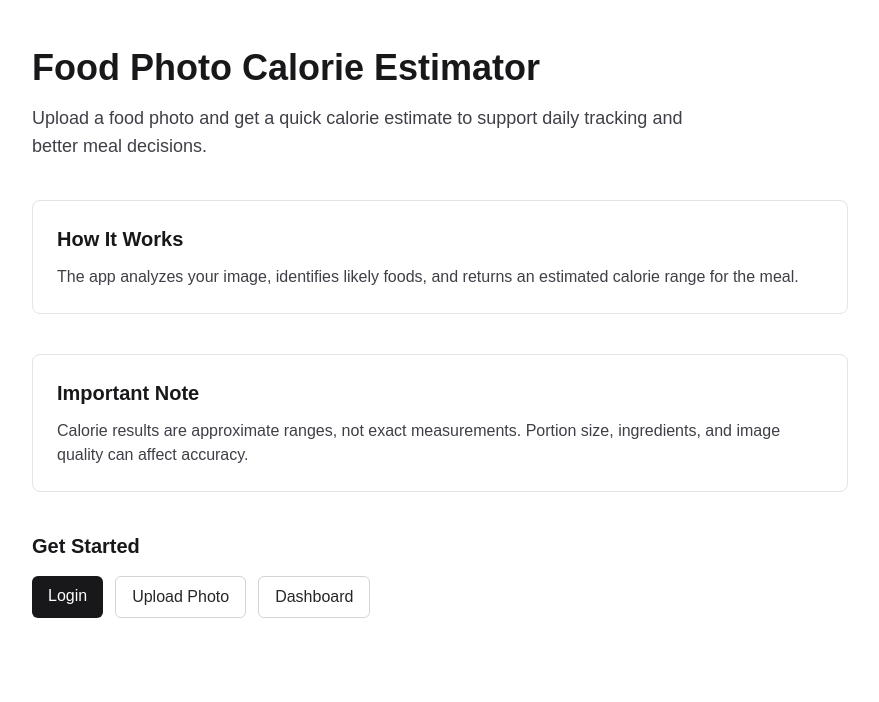
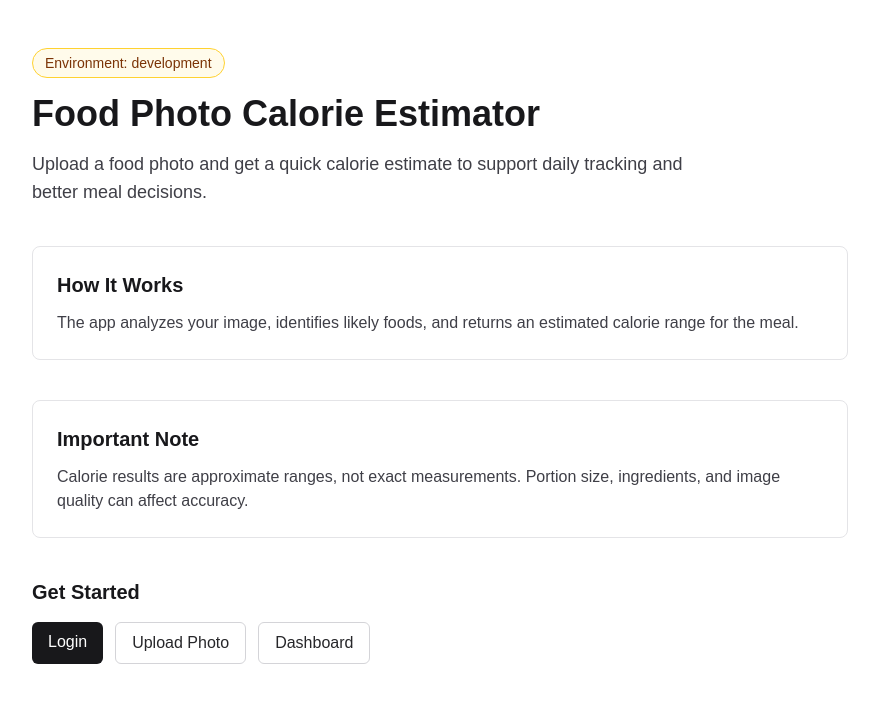
Before and after one commit to EliasZhang9/calorie-photo-de, a Next.js app in the folder calorie-photo-de/: page / in a window 1280 px wide. Shown: the top 702 px of the page, without its empty margins (200-1079 px from the left). Built offline with nearby package versions, Linux system fonts and the light colour scheme.

Commit message:
feat: show current environment on home page

```diff
--- a/calorie-photo-de/app/page.tsx
+++ b/calorie-photo-de/app/page.tsx
@@ -1,7 +1,12 @@
 export default function Home() {
+  const currentEnvironment = process.env.NODE_ENV ?? "unknown";
+
   return (
     <main className="mx-auto flex min-h-screen w-full max-w-4xl flex-col gap-10 px-6 py-12 sm:px-10">
       <section className="space-y-4">
+        <p className="inline-flex w-fit rounded-full border border-amber-300 bg-amber-50 px-3 py-1 text-sm font-medium text-amber-900">
+          Environment: {currentEnvironment}
+        </p>
         <h1 className="text-3xl font-semibold text-zinc-900 sm:text-4xl">
           Food Photo Calorie Estimator
         </h1>
```
